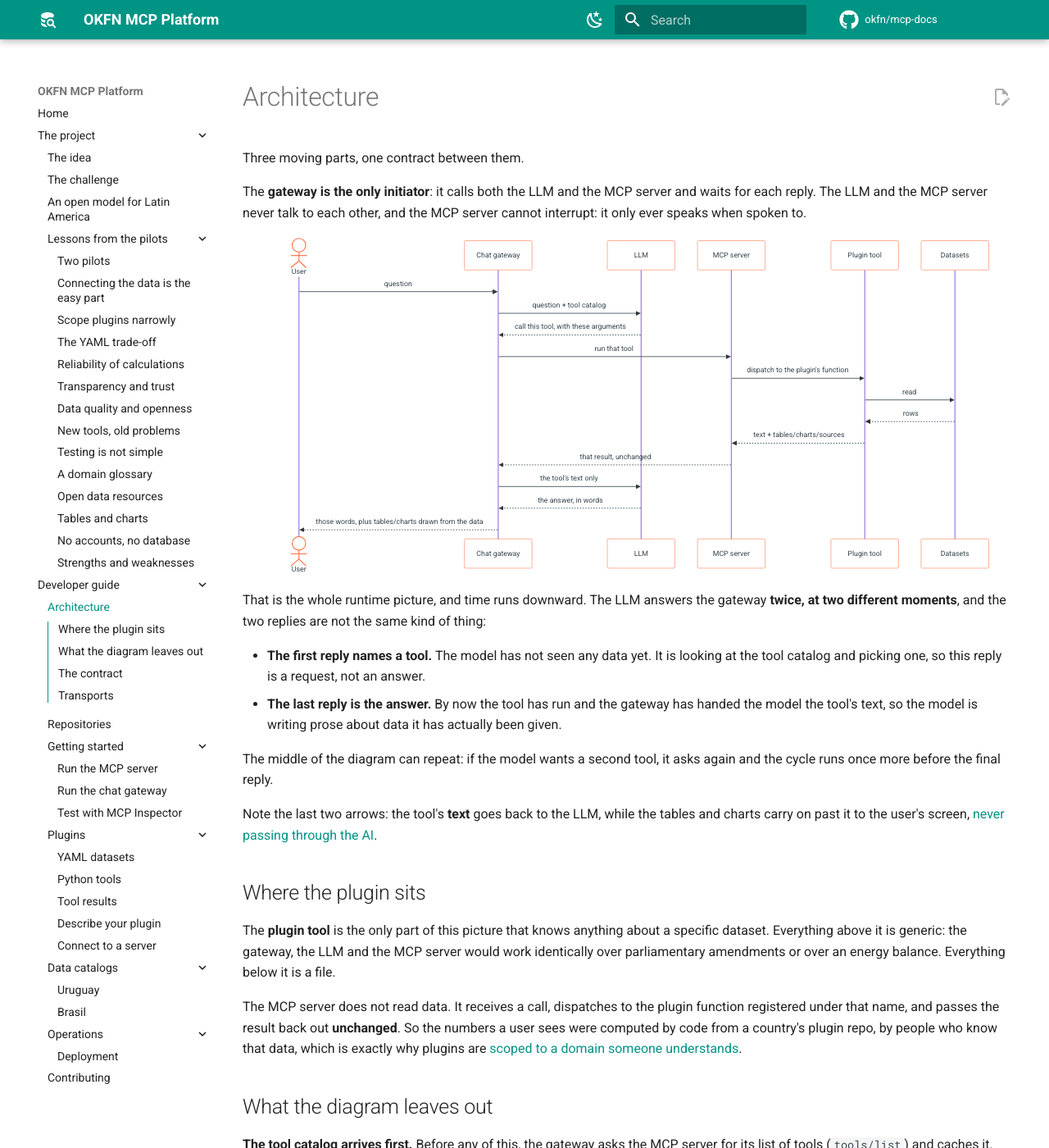
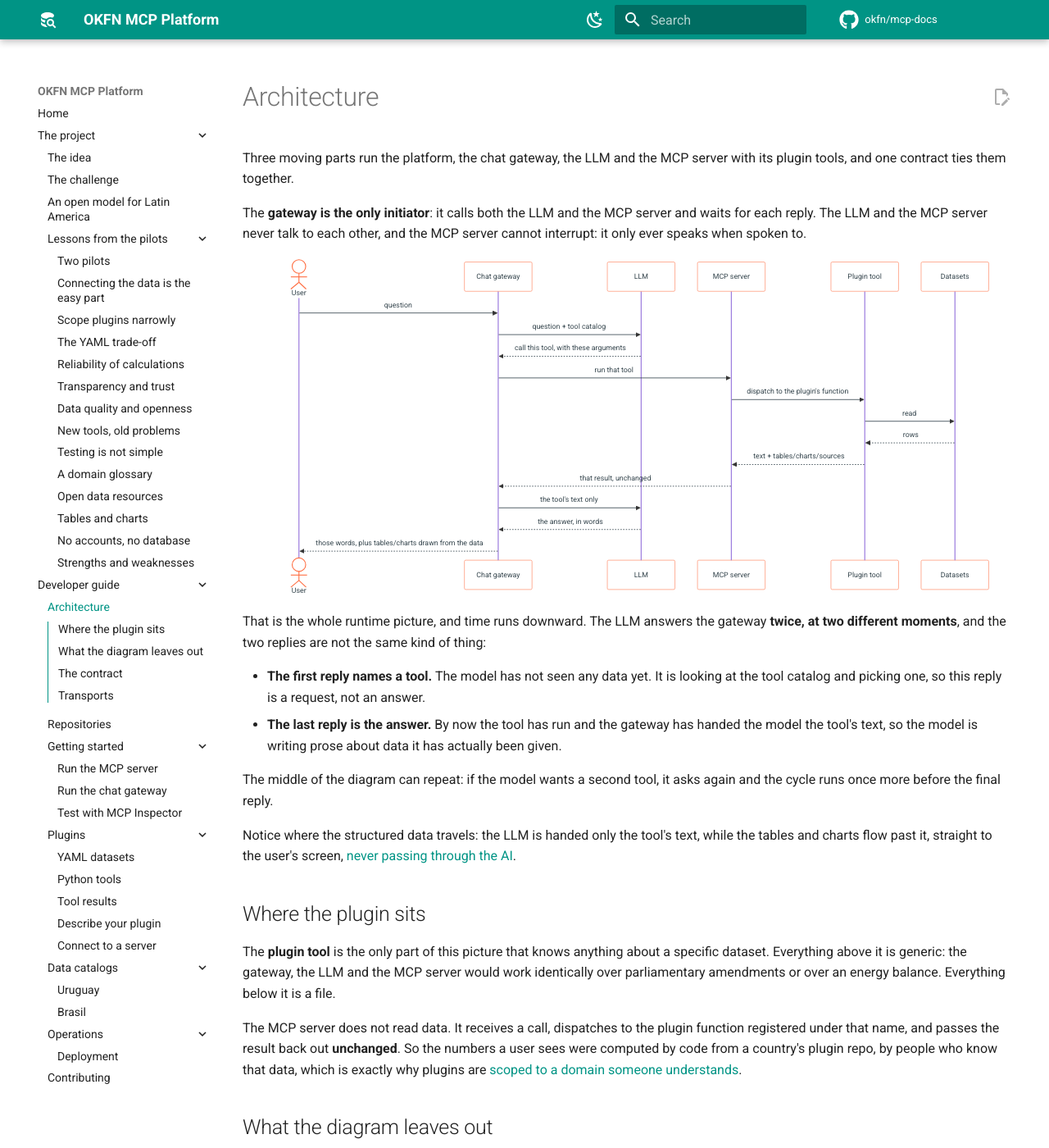
Before and after one commit to okfn/mcp-docs, an MkDocs documentation site: the page built from docs/dev/architecture.md, in a window 1280 px wide and 1400 px high. Shown: the whole window at 82% size. Built offline with MkDocs 1.6.1 and Material for MkDocs 9.7.7, drawn with Linux system fonts in a browser that asks for light colours; comment, search, counter and statistics services are not loaded.

Commit message:
flow fixes

```diff
--- a/docs/dev/architecture.md
+++ b/docs/dev/architecture.md
@@ -1,6 +1,7 @@
 # Architecture
 
-Three moving parts, one contract between them.
+Three moving parts run the platform, the chat gateway, the LLM and the
+MCP server with its plugin tools, and one contract ties them together.
 
 The **gateway is the only initiator**: it calls both the LLM and the MCP
 server and waits for each reply. The LLM and the MCP server never talk to
@@ -44,9 +45,9 @@ replies are not the same kind of thing:
 The middle of the diagram can repeat: if the model wants a second tool,
 it asks again and the cycle runs once more before the final reply.
 
-Note the last two arrows: the tool's **text** goes back to the LLM,
-while the tables and charts carry on past it to the user's screen,
-[never passing through the AI](../overview/idea.md).
+Notice where the structured data travels: the LLM is handed only the
+tool's text, while the tables and charts flow past it, straight to the
+user's screen, [never passing through the AI](../overview/idea.md).
 
 ## Where the plugin sits
 
```
Also changed, not shown: docs/index.md (+4 -2 lines), docs/lessons/data-quality.md (+2 -2 lines), docs/lessons/meaning.md (+2 -2 lines), docs/overview/open-model.md (+3 -3 lines).
